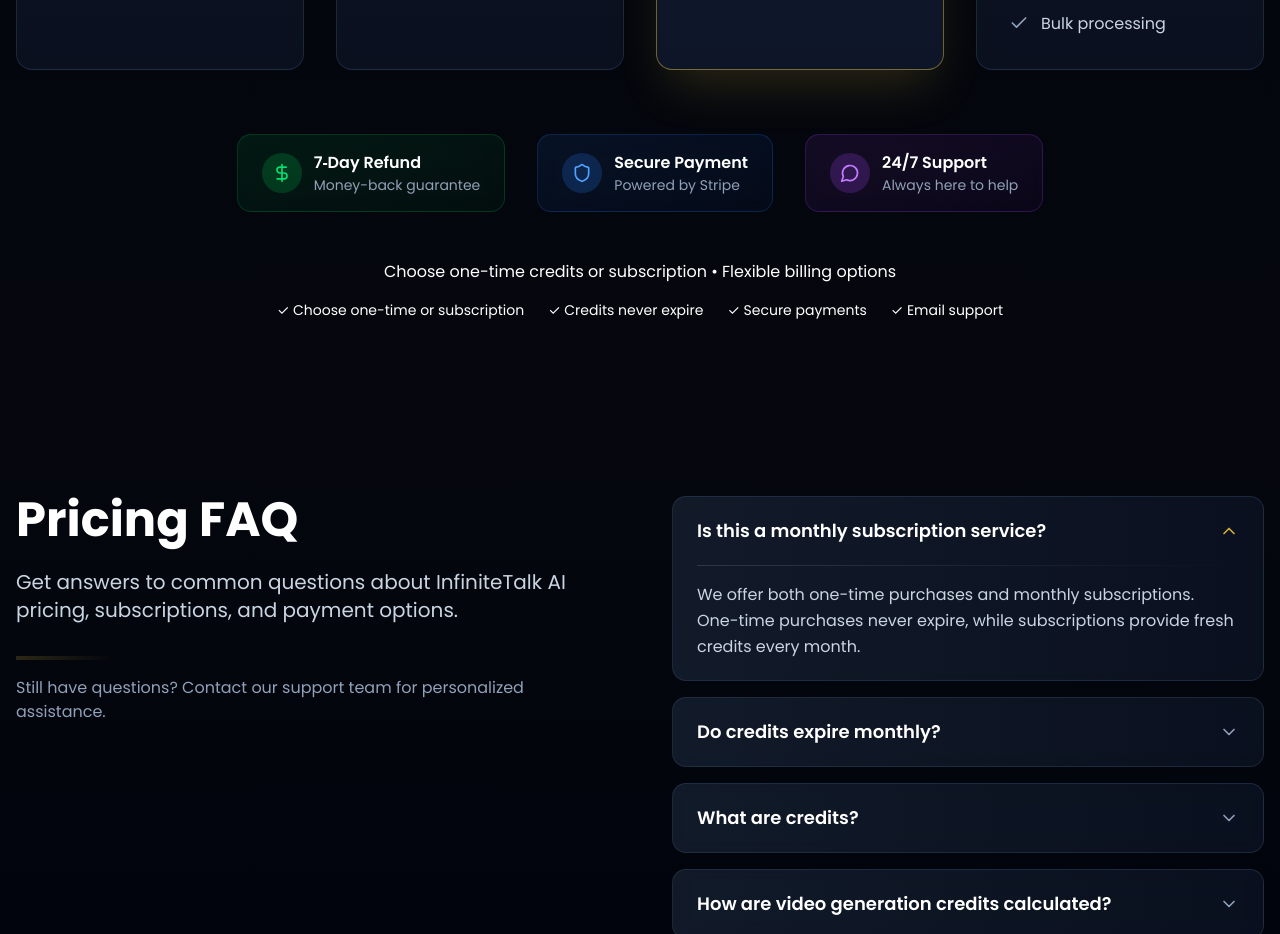
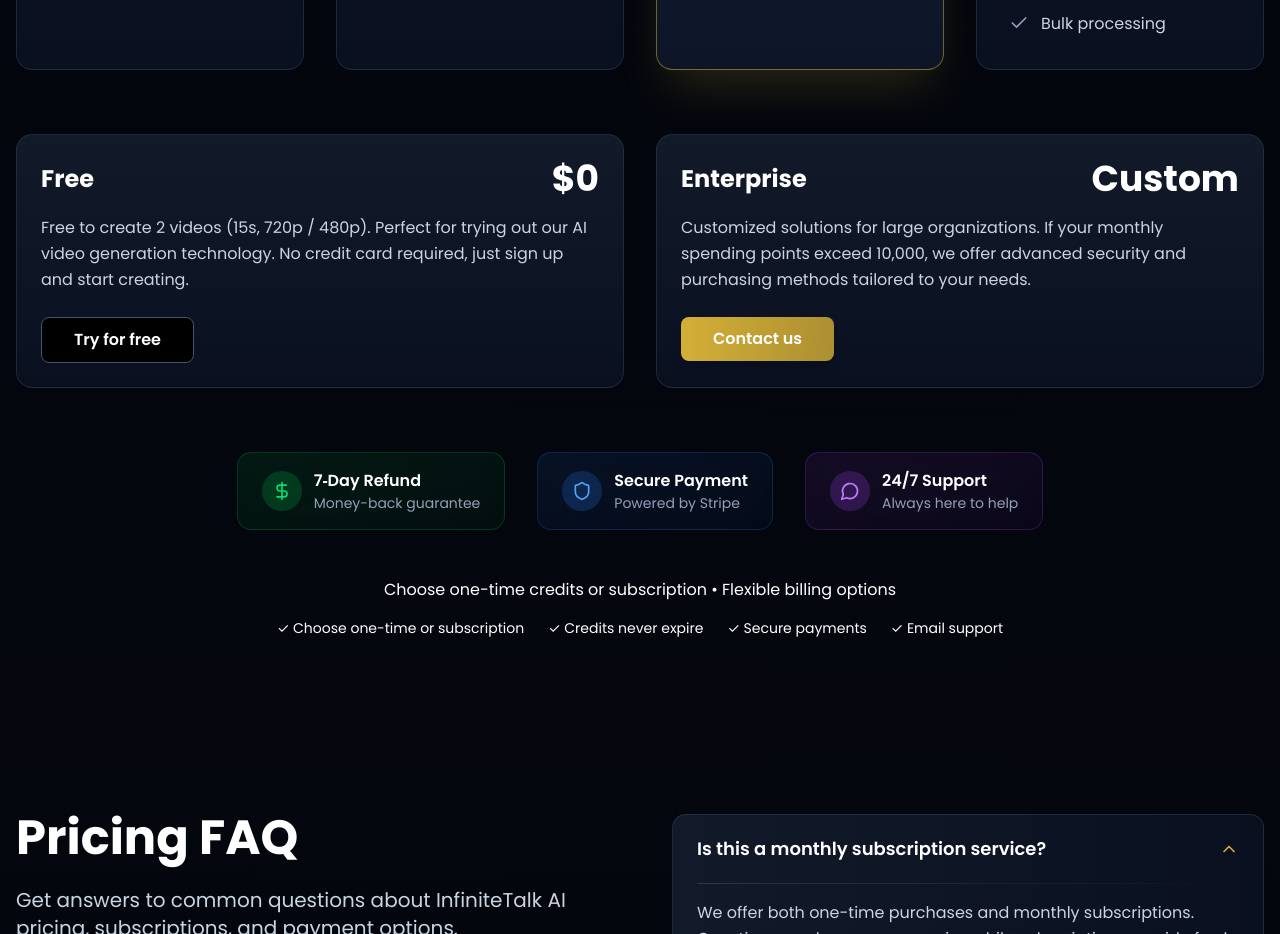
Before and after one commit to cy-code-ll/InfiniteTalk, a Next.js app: page /pricing in a window 1280 px wide. Shown: the part 2680-3614 px from the top of the page. Built offline with nearby package versions, Linux system fonts and the light colour scheme; no server answers; a web font is replaced by a local one.

Commit message:
更新价格区域

```diff
--- a/app/pricing/PricingSection.tsx
+++ b/app/pricing/PricingSection.tsx
@@ -428,6 +428,63 @@ export default function PricingSection() {
             })}
           </div>
 
+          {/* Free and Enterprise Cards */}
+          <div className="flex flex-col md:flex-row gap-8 max-w-7xl mx-auto mt-16">
+            {/* Free Plan Card */}
+            <div className="relative flex-1 p-6 rounded-2xl border border-slate-700/50 bg-gradient-to-b from-slate-800/60 to-slate-900/60 backdrop-blur-sm transition-all duration-300 hover:scale-105">
+              <div className="flex items-center justify-between mb-4">
+                <h2 className="text-2xl font-bold text-white">
+                  Free
+                </h2>
+                <span className="text-4xl font-bold text-white">
+                  $0
+                </span>
+              </div>
+
+              <div className="mb-6">
+                <p className="text-slate-300 leading-relaxed text-left">
+                  Free to create 2 videos (15s, 720p / 480p). Perfect for trying out our AI video generation technology. No credit card required, just sign up and start creating.
+                </p>
+              </div>
+
+              <div className="flex justify-start">
+                <Link
+                  href="/infinitetalk"
+                  className="block w-auto px-8 py-2.5 font-semibold text-center transition-all duration-200 bg-black hover:bg-gray-900 text-white border border-slate-600 hover:border-slate-500 rounded-md"
+                >
+                  Try for free
+                </Link>
+              </div>
+            </div>
+
+            {/* Enterprise/Custom Plan Card */}
+            <div className="relative flex-1 p-6 rounded-2xl border border-slate-700/50 bg-gradient-to-b from-slate-800/60 to-slate-900/60 backdrop-blur-sm transition-all duration-300 hover:scale-105">
+              <div className="flex items-center justify-between mb-4">
+                <h2 className="text-2xl font-bold text-white">
+                  Enterprise
+                </h2>
+                <span className="text-4xl font-bold text-white">
+                  Custom
+                </span>
+              </div>
+
+              <div className="mb-6">
+                <p className="text-slate-300 leading-relaxed text-left">
+                  Customized solutions for large organizations. If your monthly spending points exceed 10,000, we offer advanced security and purchasing methods tailored to your needs.
+                </p>
+              </div>
+
+              <div className="flex justify-start">
+                <Link
+                  href="mailto:support@infinitetalk.net?subject=Enterprise Inquiry"
+                  className="block w-auto px-8 py-2.5 font-semibold text-center transition-all duration-200 bg-gradient-to-r from-primary to-primary/80 hover:from-primary/90 hover:to-primary/70 text-white shadow-lg hover:shadow-xl rounded-md"
+                >
+                  Contact us
+                </Link>
+              </div>
+            </div>
+          </div>
+
           {/* Trust Badges */}
           <div className="mt-16 mb-12">
             <div className="flex flex-wrap justify-center gap-8 max-w-4xl mx-auto">
```
